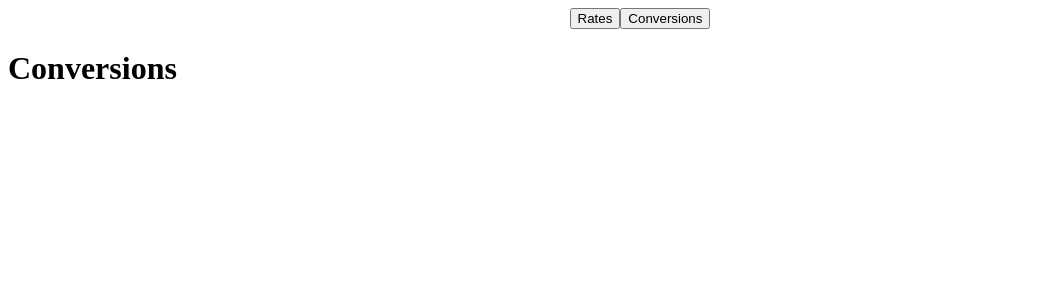
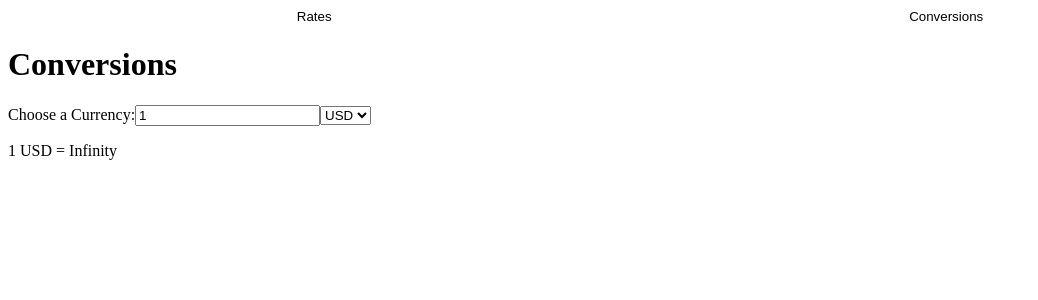
Before and after one commit to AladdinOmar61/conversion, a React (Vite) app: page / in a window 1280 px wide. Both pictures are taken after a click on the button "Conversions". Shown: the top 300 px of the page, without its empty margins (0-1038 px from the left). Built offline with nearby package versions, Linux system fonts and the light colour scheme; no server answers.

Commit message:
things sort of work
rates and conversions implemented. Sorting not re-rendering for some reason, and EUR is converting same as GBP

```diff
--- a/package.json
+++ b/package.json
@@ -10,6 +10,7 @@
   },
   "dependencies": {
     "axios": "^1.3.4",
+    "moment": "^2.29.4",
     "react": "^18.2.0",
     "react-dom": "^18.2.0",
     "react-router-dom": "^6.8.2"
--- a/src/App.css
+++ b/src/App.css
@@ -1,5 +1,29 @@
 .nav-bar {
     display: flex;
-    justify-content: center;
+    justify-content: space-around;
     align-items: center;
 }
+
+.currency-flex {
+    display: flex;
+    flex-direction: row;
+    justify-content: space-between;
+}
+
+.currency-flex p {
+    text-align: center;
+}
+
+.nav-btn {
+    border: none;
+    background: none;
+}
+
+.nav-btn:hover {
+    border-bottom: solid black 1px;
+}
+
+.rate-floats {
+    display: flex;
+    flex-direction: column;
+}
--- a/src/App.jsx
+++ b/src/App.jsx
@@ -1,28 +1,41 @@
 import './App.css'
-import { useState } from "react"
+import axios from "axios";
+import { useState, useEffect } from "react"
 import Conversions from './components/Conversions';
 import Rates from './components/Rates'
 
 function App() {
 
-  const [page, setPage] = useState(false);
+  const [page, setPage] = useState('rates');
 
-  const pageHandler = () => {
-    if(page === false) {
-    setPage(true);
-    } else {
-      setPage(false);
-    }
+
+
+  const ratesHandler = () => {
+    setPage('rates');
   }
+
+  const conversionHandler = () => {
+    setPage('conversion');
+  }
+
+//   const fetchCurrency = async () => {
+//     setLoading(true);
+//     const {data: {bpi}} = await axios.get('https://api.coindesk.com/v1/bpi/currentprice.json');
+//     setCurrency(bpi)
+// }
+
+// useEffect(() => {
+//     fetchCurrency();
+// }, []);
 
   return (
     <div className="App">
       <div className="nav-bar">
-      <button onClick={pageHandler}>Rates</button>
-      <button onClick={pageHandler}>Conversions</button>
+      <button className="nav-btn" onClick={ratesHandler}>Rates</button>
+      <button className="nav-btn" onClick={conversionHandler}>Conversions</button>
       </div>
-      {!page && <Rates/>}
-      {page && <Conversions/>}
+      {page === 'rates' && <Rates/>}
+      {page === 'conversion' && <Conversions/>}
     </div>
   )
 }
--- a/src/components/Conversions.jsx
+++ b/src/components/Conversions.jsx
@@ -1,7 +1,74 @@
+import axios from "axios";
+import { useState, useEffect } from "react";
+
 const Conversions = () => {
+
+    const [currency, setCurrency] = useState({});
+    const [loading, setLoading] = useState(false);
+    const [amount, setAmount] = useState(1);
+    const [crncy, setCrncy] = useState('USD');
+    const [index, setIndex] = useState(0);
+
+    const rates = [
+        {
+            type: 'USD',
+            rate: 0,
+        },
+        {
+            type: 'EUR',
+            rate: 0
+        },
+        {
+            type: 'GBP',
+            rate: 0
+        }
+    ];
+
+
+    const fetchCurrency = async () => {
+        const {data: {bpi}} = await axios.get('https://api.coindesk.com/v1/bpi/currentprice.json');
+        setCurrency(bpi)
+        setLoading(true);
+    }
+
+    useEffect(() => {
+        fetchCurrency();
+    }, []);
+
+    rates[0].rate = loading && currency.USD.rate_float;
+    rates[1].rate = loading && currency.EUR.rate_float;
+    rates[2].rate = loading && currency.GBP.rate_float;
+
+    const amountHandler = (e) => {
+        setAmount(e.target.value)
+    }
+
+    const currencyHandler = (e) => {
+        setCrncy(e.target.value);
+        switch(crncy) {
+            case 'USD':
+            setIndex(0);
+            case 'EUR':
+            setIndex(1);
+            case 'GBP':
+            setIndex(2);
+        }
+      };
+
+
     return <div>
-        <h1>Conversions</h1>
-    </div>
+    <h1>Conversions</h1>
+<label htmlFor="currencies">Choose a Currency:</label>
+<input type="text" value={amount} onChange={amountHandler}></input>
+<select name="currencies" id="currencies" value={crncy} onChange={currencyHandler}>
+  <option value="USD">USD</option>
+  <option value="EUR">EUR</option>
+  <option value="GBP">GBP</option>
+</select>
+
+<p>{amount} {crncy} = {amount / rates[index].rate}</p>
+
+</div>
 }
 
 export default Conversions;
--- a/src/components/Rates.jsx
+++ b/src/components/Rates.jsx
@@ -1,37 +1,75 @@
 import axios from "axios";
-import { useState } from "react";
+import { useState, useEffect } from "react";
 
 const Rates = () => {
 
-    const [currency, setCurrency] = useState("");
+    const [currency, setCurrency] = useState({});
     const [loading, setLoading] = useState(false);
-    const [error, setError] = useState(null);
+    const [sort, setSort] = useState('asc');
+    const [click, setClick] = useState(false);
 
-    const fetchBooks = () => {
+    const rates = [
+        {
+            type: 'USD',
+            rate: 0,
+        },
+        {
+            type: 'EUR',
+            rate: 0
+        },
+        {
+            type: 'GBP',
+            rate: 0
+        }
+    ];
+
+    const fetchCurrency = async () => {
+        const {data: {bpi}} = await axios.get('https://api.coindesk.com/v1/bpi/currentprice.json');
+        setCurrency(bpi)
         setLoading(true);
-        setError(null);
-        const currencyUrl = 'https://api.coindesk.com/v1/bpi/currentprice.json';
-        axios.get(currencyUrl)
-        .then(({data}) => {
-            setCurrency(data.bpi.EUR);
-            // console.log(data.bpi.EUR);
-        })
-        .catch(error => {
-            setError(error);
-        })
-        .finally(() => {
-            setLoading(false);
-        })
     }
+
+    useEffect(() => {
+        fetchCurrency();
+    }, []);
+
+    rates[0].rate = loading && 1 / currency.USD.rate_float;
+    rates[1].rate = loading && 1 / currency.EUR.rate_float;
+    rates[2].rate = loading && 1 / currency.GBP.rate_float;
+
+    const sortHandle = () => {
+        setClick(true);
+        if(sort === 'asc') {
+            rates.sort((a, b) => a.rate - b.rate);
+            setSort('desc');
+        } else {
+            rates.sort((a, b) => b.rate - a.rate);
+            setSort('asc');
+        }
+
+    }
+
 
     return <div>
         <h1>Current Conversion Rates</h1>
-            <button onClick={fetchBooks}>Fetch $</button>
-            {console.log(currency)}
-                <p>{currency.code}</p>
-                <p>{currency.description}</p>
-                <p>{currency.rate}</p>
+        <h3>Rates <button onClick={sortHandle}>Sort</button></h3>
+    <div className="rate-floats">
+        {!click && rates.map(({type, rate}) => {
+            return <div key={type}>
+            <p>1 {type} is {rate} BTC </p>
+            {console.log(rate)}
+            </div>
+        })}
+        {click && rates.map(({type, rate}) => {
+            return <div key={type}>
+            <p>1 {type} is {rate} BTC </p>
+            {console.log(rate)}
+            </div>
+        })}
+
+            </div>
     </div>
 }
 
+
 export default Rates;
```
Also changed, not shown: 1 other file (tests, documents, lock files or other folders).
